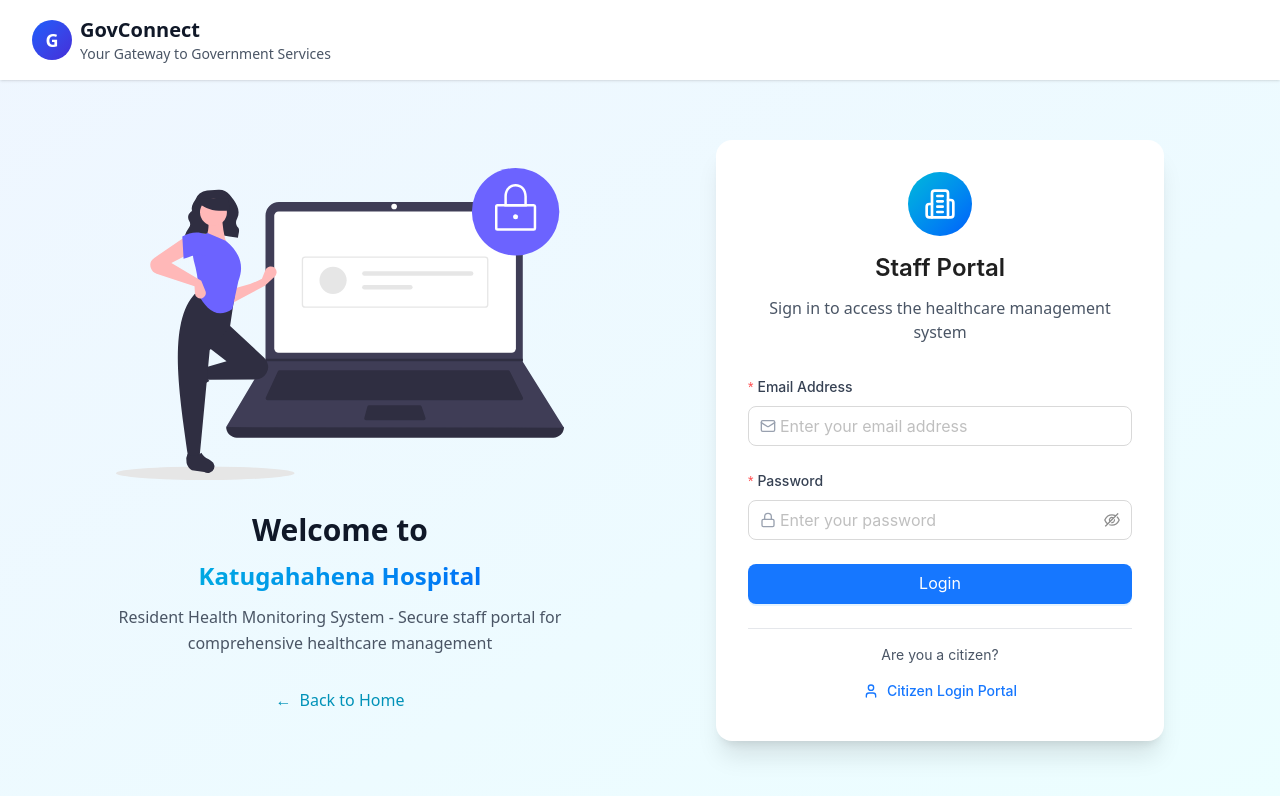
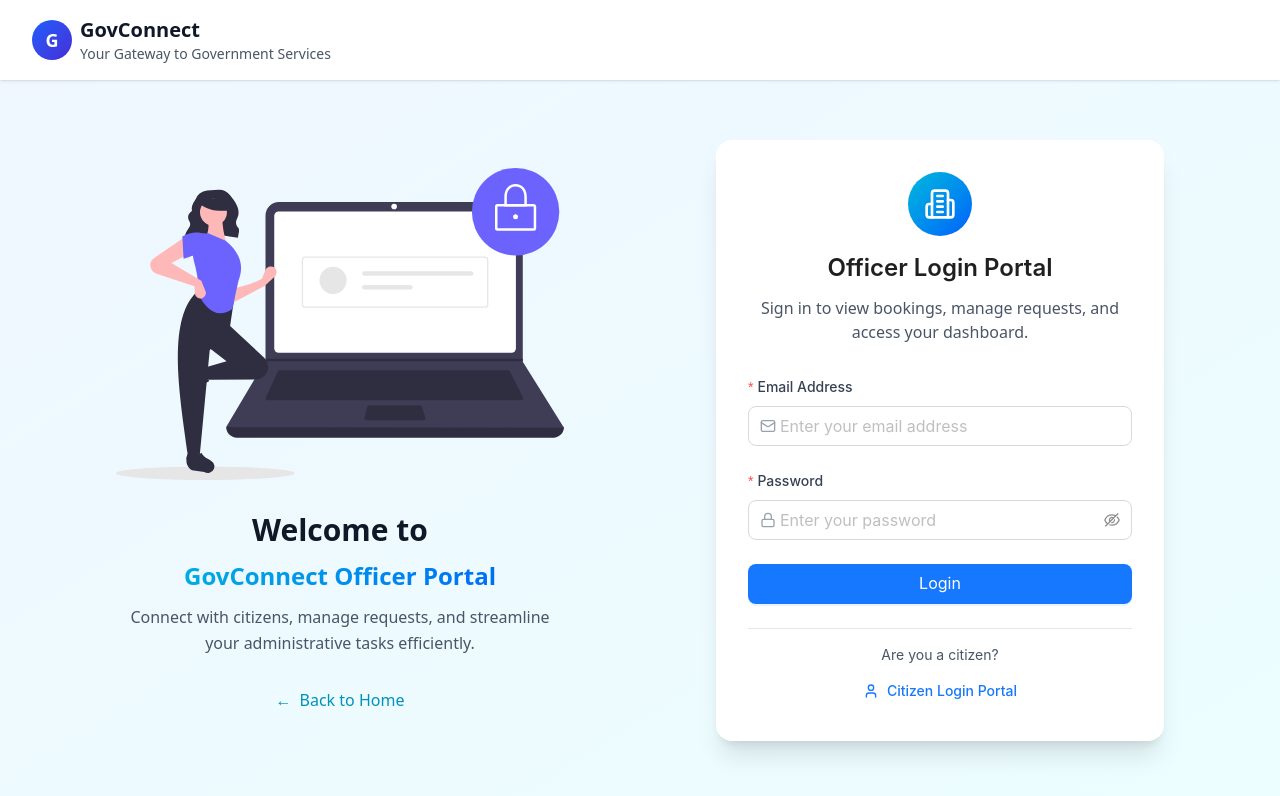
Before and after one commit to zaselalk/CipherSquadRuhuna_GovConnect, a React (Vite) app: page /admin/login in a window 1280 px wide. Shown: the top 796 px of the page. Built offline with nearby package versions, Linux system fonts and the light colour scheme; no server answers.

Commit message:
:pencil2: Update login sections with new branding and descriptions for clarity

```diff
--- a/src/components/features/user-management/user-authentication/LoginLeftImageSection.tsx
+++ b/src/components/features/user-management/user-authentication/LoginLeftImageSection.tsx
@@ -24,11 +24,11 @@ export const LoginLeftImageSection: FC = () => {
               Welcome to
             </h2>
             <h3 className="text-xl lg:text-2xl font-semibold text-transparent bg-clip-text bg-gradient-to-r from-cyan-500 to-blue-600">
-              Katugahahena Hospital
+              GovConnect Officer Portal
             </h3>
             <p className="text-gray-600 leading-relaxed">
-              Resident Health Monitoring System - Secure staff portal for
-              comprehensive healthcare management
+              Connect with citizens, manage requests, and streamline your
+              administrative tasks efficiently.
             </p>
           </div>
         </div>
--- a/src/components/features/user-management/user-authentication/LoginRightLoginSection.tsx
+++ b/src/components/features/user-management/user-authentication/LoginRightLoginSection.tsx
@@ -64,10 +64,11 @@ export const LoginRightLoginSection: FC<UserLoginSectionProps> = ({
               <Building2 className="w-8 h-8 text-white" />
             </div>
             <Title level={3} className="text-gray-900 mb-2">
-              Staff Portal
+              Officer Login Portal
             </Title>
             <p className="text-gray-600">
-              Sign in to access the healthcare management system
+              Sign in to view bookings, manage requests, and access your
+              dashboard.
             </p>
           </div>
 
```
